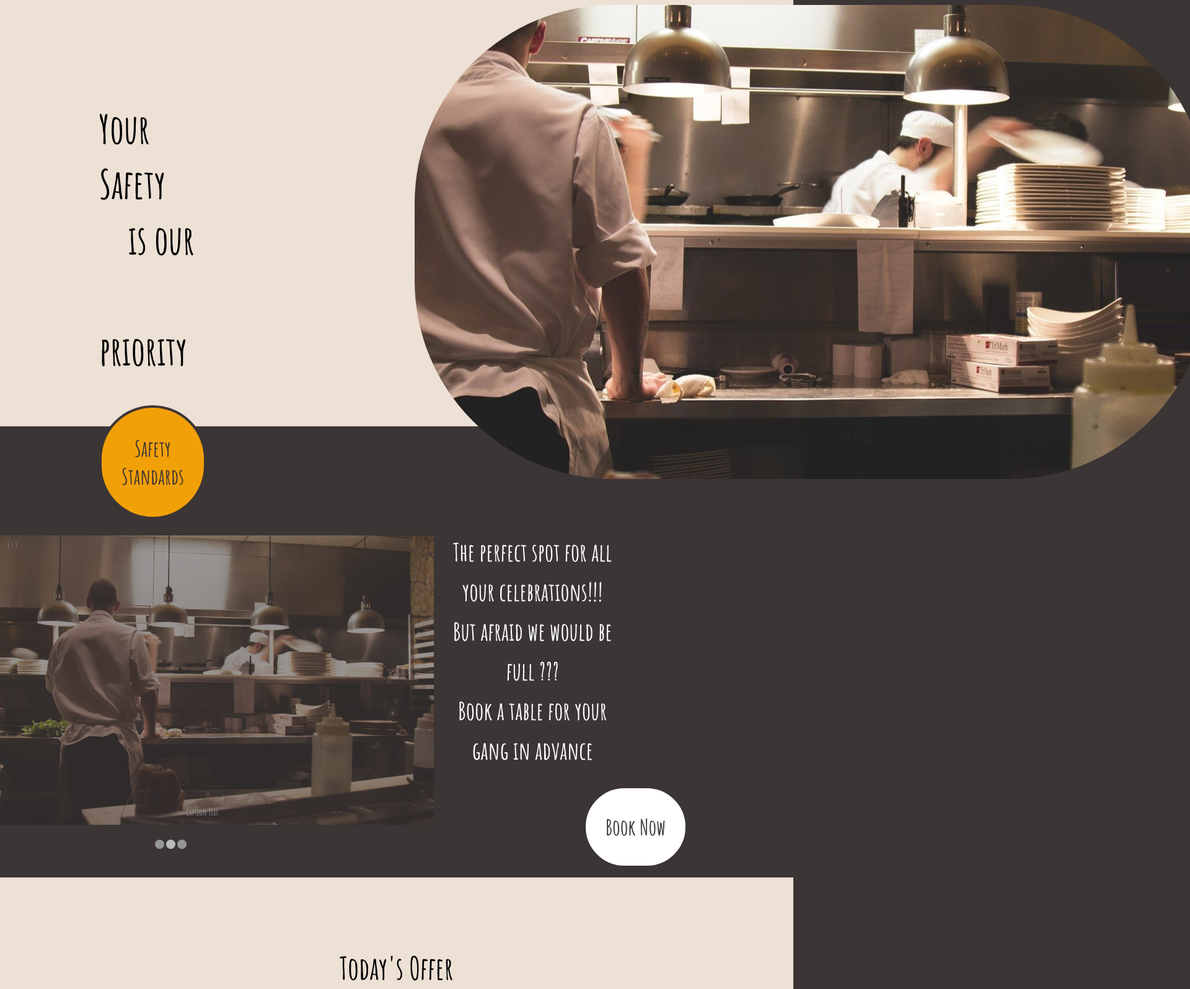
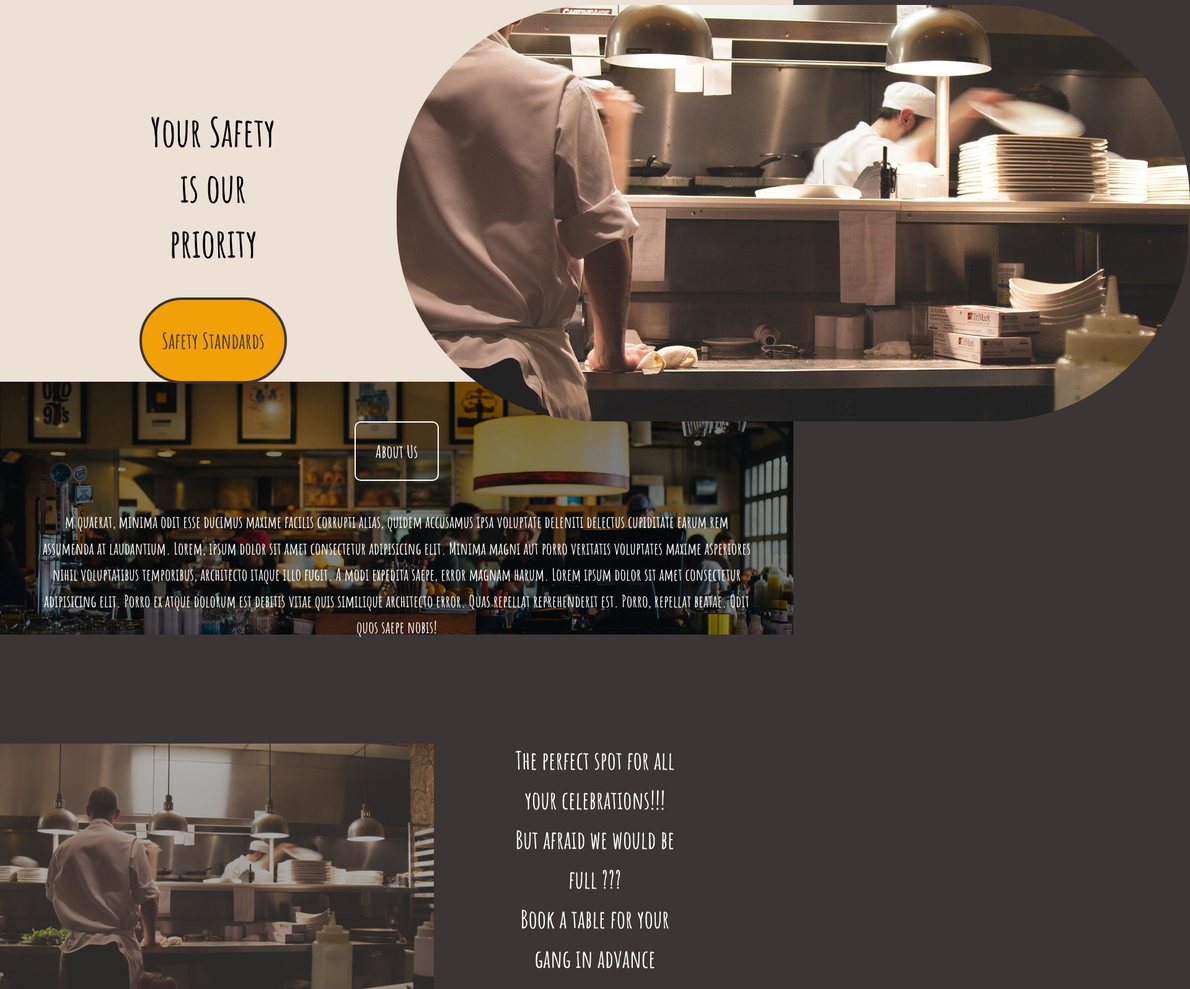
Before and after one commit to anm0l555/build-it-better, a plain HTML site: page index.html in a window 1280 px wide. Shown: the part 900-2496 px from the top of the page at 62% size, 1920 px wide, since content can reach past the window. Drawn offline with nearby package versions, Linux system fonts and the light colour scheme.

Commit message:
mad eresponsive

```diff
--- a/css/styles.css
+++ b/css/styles.css
@@ -274,8 +274,6 @@ opacity: 0.5;}
 .parallax1{
   /* Full height */
   height: 86.3vh!important;
-
-  /* Create the parallax scrolling effect */
   background-attachment: fixed!important;
   background-position: center;
   background-repeat: no-repeat;
@@ -285,23 +283,65 @@ opacity: 0.5;}
 }
 
 .container2{
-  /* background: url(../img/pizza-1949183_1920-removebg-preview.png); */
 
-  height: 91vh;
+  height: 70vh;
   background-color: #EDE0D4;
 
   position: relative;
   z-index:2 ;
+  padding: 3rem;
 }
 .container3{
   /* Full height */
   height: 91vh;
+  /* background: url(../img/pizza-1949183_1920-removebg-preview.png); */
 
   /* Create the parallax scrolling effect */
   background-attachment: fixed!important;
   background-position: center;
   background-repeat: no-repeat;
   background-size: cover;
+}
+
+.container5{
+  /* Full height */
+  height: 35vh;
+  background:linear-gradient( rgba(0, 0, 0, 0.5), rgba(0, 0, 0, 0.5) ) ,url(../img/restaurant-690569_1920.jpg);
+  padding: 4rem;
+  /* Create the parallax scrolling effect */
+  background-attachment: fixed!important;
+  background-position: center;
+  background-repeat: no-repeat;
+  background-size: cover;
+  /* display: flex;
+  justify-content: center; */
+  text-align: center;
+}
+.container5 button{
+  text-align: center;
+  color: white;
+  background-color: transparent;
+  padding: 0rem 2rem;
+  border: solid 2px;
+  border-radius: 10px;
+  font-size: x-large;
+  font-family: 'Amatic SC';
+}
+
+.container5 button:hover{
+  text-align: center;
+  color: #3B3535;
+  background-color:white;
+  padding: 0rem 2rem;
+  border: solid 2px;
+  border-radius: 10px;
+  font-size: x-large;
+  font-family: 'Amatic SC';
+}
+.ctctnt{
+  font-size: xx-large;
+  color: white;
+  line-height: 1.6;
 }
 
 .colmn{
@@ -312,21 +352,24 @@ opacity: 0.5;}
 }
 .colmn .hdcol{
   margin-top: 10rem;
-  margin-left: 10rem!important;
+  /* margin-left: 10rem!important; */
+  text-align: center!important;
   font-size: xx-large;
-  display: flex;
-  justify-content: center;
+  /* display: flex;
+  justify-content: center; */
   line-height: 1.4;
 
 }
 .colmn .hdcol h1{
-  display: flex;
-  justify-content: center;
+  /* display: flex;
+  justify-content: center; */
+  text-align: center;
 }
 .colmn .hdbtn{
-  display: flex;
-  justify-content: center;
-  margin-left: 10rem!important;
+  /* display: flex; */
+  /* justify-content: center; */
+  /* margin-left: 10rem!important; */
+  text-align: center;
   position: relative;
 
 }
@@ -353,18 +396,18 @@ opacity: 0.5;}
 
 .grid-container{
   display: grid;
-  grid-template-columns: auto auto ;
+  grid-template-columns: 50% auto ;
 }
 
 #hdimg{
   background: url(../img/kitchen-731351_1920.jpg);
-  height: 765px!important;
+  height: 110%!important;
   background-repeat: no-repeat;
   background-position: center;
   position: relative;
-  margin-top: 3rem;
+  /* margin-top: 5rem!important; */
   width: 1280px!important;
-  right:  -21rem;
+  /* right:  -21rem; */
   border-radius: 20rem;
   overflow-x: hidden!important;
 }
@@ -375,18 +418,19 @@ opacity: 0.5;}
 .col2{
   margin-top: 9rem;
   color: white;
+  text-align: center!important;
 
 
 }
 .col2 h1{
   line-height: 1.6;
   font-size: 40px;
-  text-align: center;
-  margin-left: -27rem!important;
+  text-align: center!important;
+  /* margin-left: -27rem!important; */
 }
 .col2 button{
-  text-align: center;
-  margin-left: 4.5rem!important;
+  text-align: center!important;
+  /* margin-left: 4.5rem!important; */
   font-family: Amatic SC;
   background-color: white;
   color: #3B3535;
@@ -397,8 +441,8 @@ opacity: 0.5;}
   border: solid 2px #3B3535;
 }
 .col2 button:hover{
-  text-align: center;
-  margin-left: 4.5rem!important;
+  text-align: center!important;
+  /* margin-left: 4.5rem!important; */
   font-family: Amatic SC;
   background-color: #3B3535;
   color: white;
@@ -419,6 +463,7 @@ img {vertical-align: middle;}
   position: relative;
   margin: auto;
   justify-content: center ;
+  text-align: center;
 }
 
 /* Caption text */
@@ -448,8 +493,8 @@ img {vertical-align: middle;}
   height: 15px;
   width: 15px;
   position: relative;
-  right: 10rem;
-  top: -2rem;
+  text-align: center;
+  /* top: rem; */
   background-color: #bbb;
   border-radius: 50%;
   display: inline-block;
@@ -486,12 +531,14 @@ img {vertical-align: middle;}
 .container4{
   height: 81vh;
   /* background: url(../img/pizza-1949183_1920-removebg-preview.png); */
-background-color: #EDE0D4;
+  background-color: #EDE0D4;
   /* Create the parallax scrolling effect */
   background-attachment: fixed!important;
   background-position: center;
   background-repeat: no-repeat;
   background-size: cover;
+
+
 }
 /*fourth row*/
 .tdofferhd{
@@ -516,6 +563,7 @@ font-size: 50px!important;
   width: 331px;
   /* box-shadow: 0 4px 8px 0 #3B3535; */
   transition: 0.3s;
+  text-align: center!important;
 
 }
 #tocd:hover{
@@ -524,15 +572,13 @@ font-size: 50px!important;
 
 }
 
-.card1{
-}
 
 .toimg{
   width: 331px;
 }
 
 /* container5 */
-.container5{
+.container6{
   height: 35vh;
   /* background: url(../img/pizza-1949183_1920-removebg-preview.png); */
 
@@ -586,7 +632,7 @@ footer{
 }
 
 .footer-distributed h3 span{
-	color:  #5383d3;
+	color:  #F2A007;
 }
 
 
@@ -648,7 +694,7 @@ footer{
 }
 
 .footer-distributed .footer-center p a{
-	color:  #5383d3;
+	color:  #F2A007;
 	text-decoration: none;;
 }
 
--- a/index.html
+++ b/index.html
@@ -61,7 +61,7 @@
         <div class="colmn" >
             <div class="hdcol" data-aos="zoom-in-up">
                 <h1>
-                    Your Safety <br>&nbsp; &nbsp;  is our<br>&nbsp;&nbsp; priority
+                    Your Safety <br>is our<br> priority
 
                 </h1>
 
@@ -76,6 +76,12 @@
         </div>
     </div>
    </div>
+   <div class="container5">
+       <button data-aos="zoom-in "><h3 >About Us</h3></button>
+       <div class="ctctnt">
+           <h5 data-aos="zoom-in-up">m quaerat, minima odit esse ducimus maxime facilis corrupti alias, quidem accusamus ipsa voluptate deleniti delectus cupiditate earum rem assumenda at laudantium. Lorem, ipsum dolor sit amet consectetur adipisicing elit. Minima magni aut porro veritatis voluptates maxime asperiores nihil voluptatibus temporibus, architecto itaque illo fugit. A modi expedita saepe, error magnam harum. Lorem ipsum dolor sit amet consectetur adipisicing elit. Porro ex atque dolorum est debitis vitae quis similique architecto error. Quas repellat reprehenderit est. Porro, repellat beatae. Odit quos saepe nobis!</h5>
+       </div>
+   </div>
    <!--ROw 3-->
    <div class="container3">
     <div class="grid-container">
@@ -83,21 +89,21 @@
             <div class="slideshow-container" data-aos="zoom-in-right">
 
                 <div class="mySlides fade">
-                  <div class="numbertext">1 / 3</div>
+                  <!-- <div class="numbertext">1 / 3</div> -->
                   <img src="./img/kitchen-731351_1920.jpg" style="width:700px">
-                  <div class="text">Caption Text</div>
+                  <!-- <div class="text">Caption Text</div> -->
                 </div>
 
                 <div class="mySlides fade">
-                  <div class="numbertext">2 / 3</div>
+                  <!-- <div class="numbertext">2 / 3</div> -->
                   <img src="./img/kitchen-731351_1920.jpg" style="width:700px">
-                  <div class="text">Caption Two</div>
+                  <!-- <div class="text">Caption Two</div> -->
                 </div>
 
                 <div class="mySlides fade">
-                  <div class="numbertext">3 / 3</div>
+                  <!-- <div class="numbertext">3 / 3</div> -->
                   <img src="./img/kitchen-731351_1920.jpg" style="width:700px">
-                  <div class="text">Caption Three</div>
+                  <!-- <div class="text">Caption Three</div> -->
                 </div>
 
                 </div>
@@ -154,7 +160,7 @@
 
 
    </div>
-   <div class="container5">
+   <div class="container6">
     <footer class="footer-distributed">
 
         <div class="footer-left">
```
Also changed, not shown: menu-trial.html (+9 -6 lines), img/restaurant-690569_1920.jpg (added).
